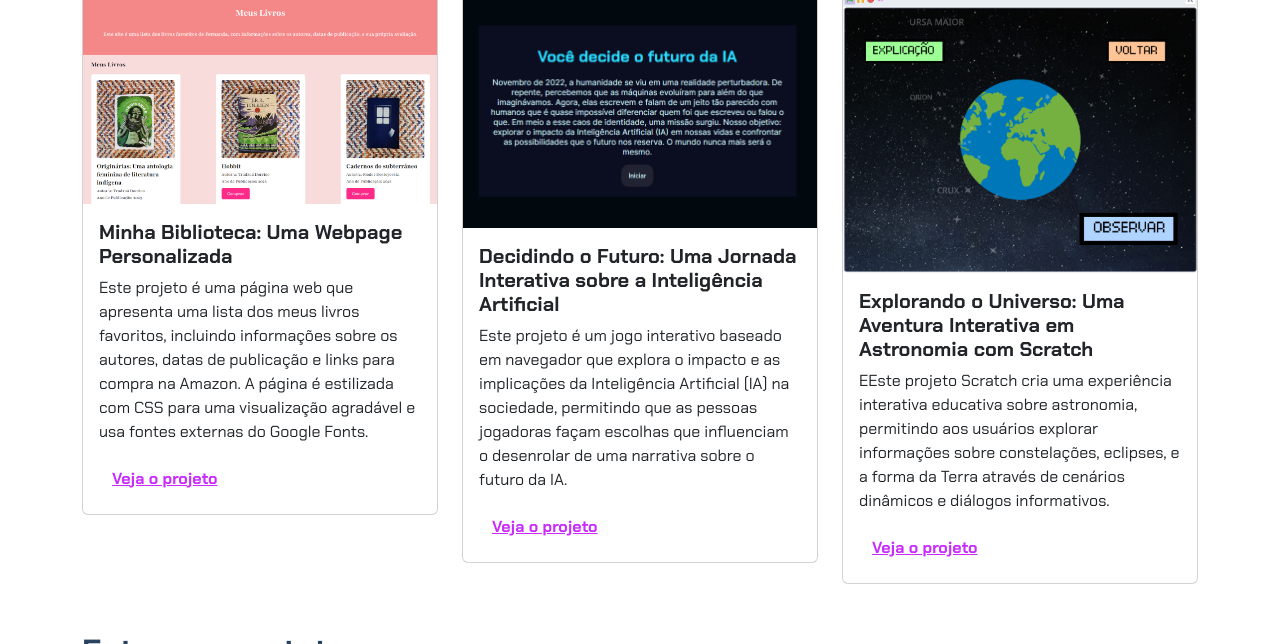
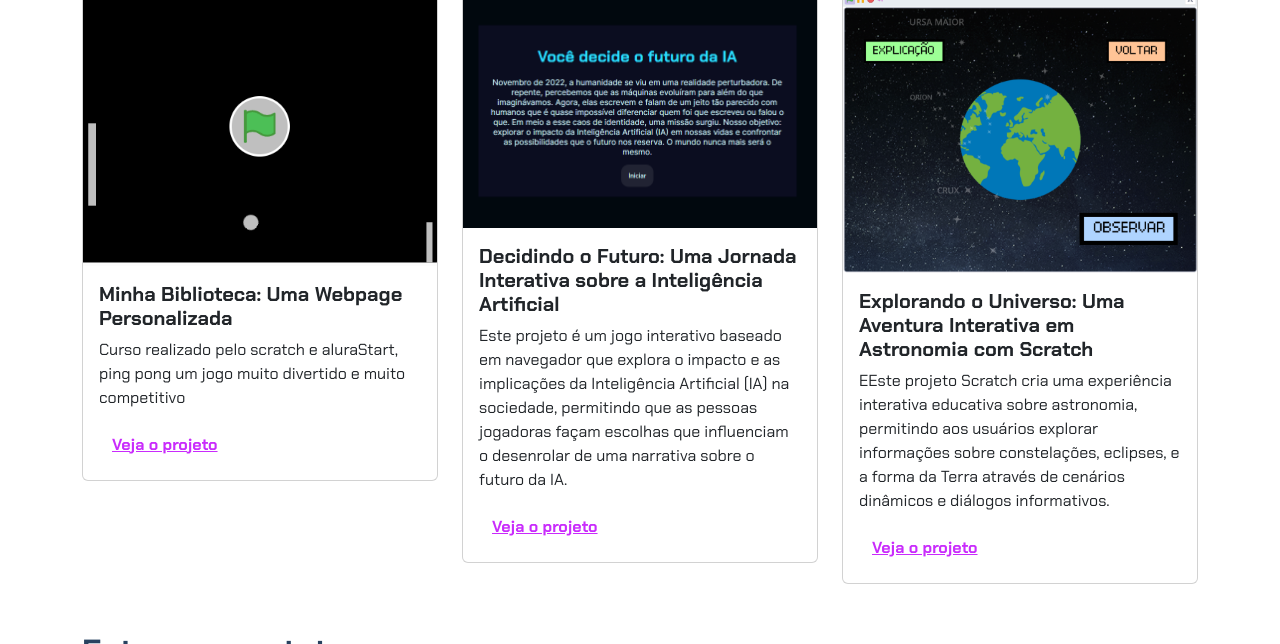
Before and after one commit to RyanFromSantosRock/projeto-final-ryan, a plain HTML site: page index.html in a window 1280 px wide. Shown: the part 499-1143 px from the top of the page. Drawn offline with nearby package versions, Linux system fonts and the light colour scheme.

Commit message:
Update index.html

```diff
--- a/index.html
+++ b/index.html
@@ -33,13 +33,10 @@
             <!-- Projeto 1 -->
             <div class="col-md-4">
                 <div class="card">
-                    <img src="img/projeto-1.png" class="card-img-top" alt="Imagem do projeto de biblioteca virtual">
+                    <img src="img/ping pong.png" class="card-img-top" alt="Imagem do projeto de biblioteca virtual">
                     <div class="card-body">
                         <h5 class="card-title">Minha Biblioteca: Uma Webpage Personalizada</h5>
-                        <p class="card-text">Este projeto é uma página web que apresenta uma lista dos meus livros
-                            favoritos, incluindo informações sobre os autores, datas de publicação e links para compra
-                            na Amazon. A página é estilizada com CSS para uma visualização agradável e usa fontes
-                            externas do Google Fonts.
+                        <p class="card-text">Curso realizado pelo scratch e aluraStart, ping pong um jogo muito divertido e muito competitivo
                         </p>
                         <button type="button" class="btn btn-link" data-bs-toggle="modal" data-bs-target="#modal1">Veja
                             o projeto</button>
```
